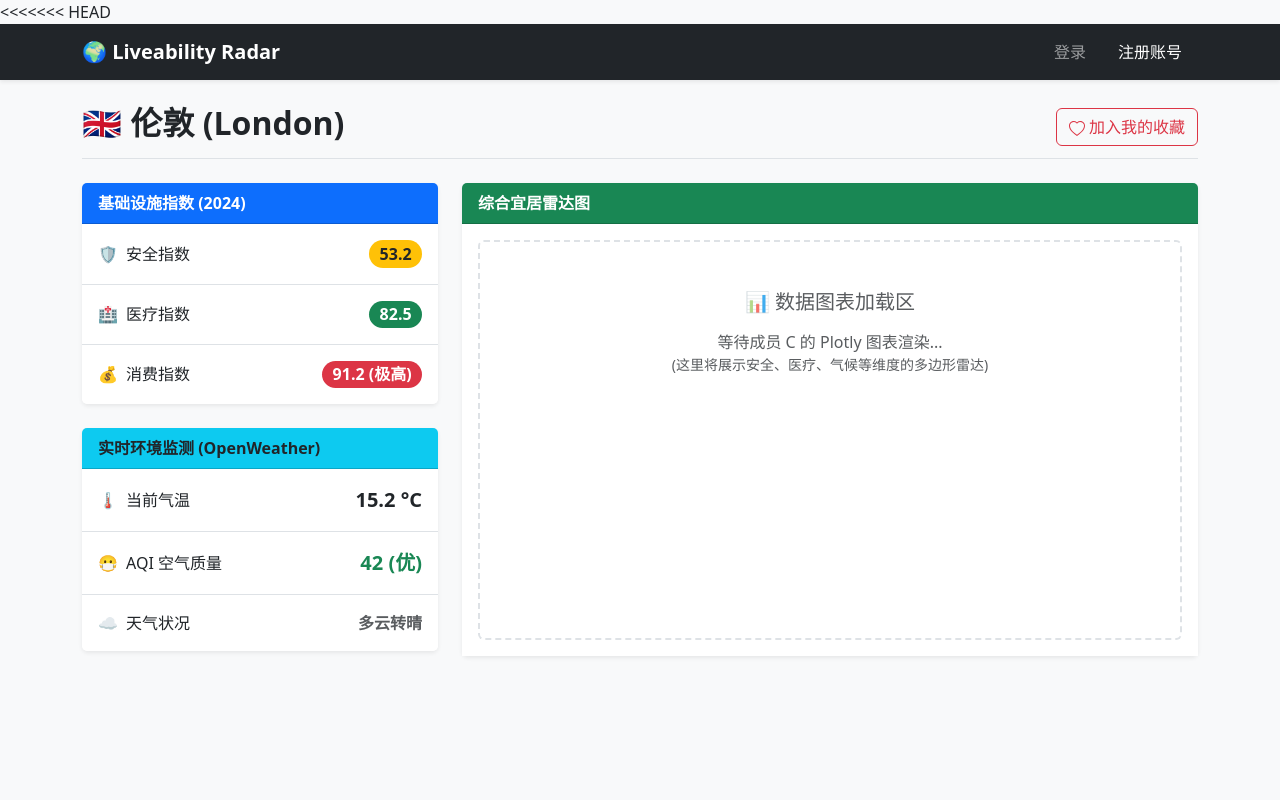
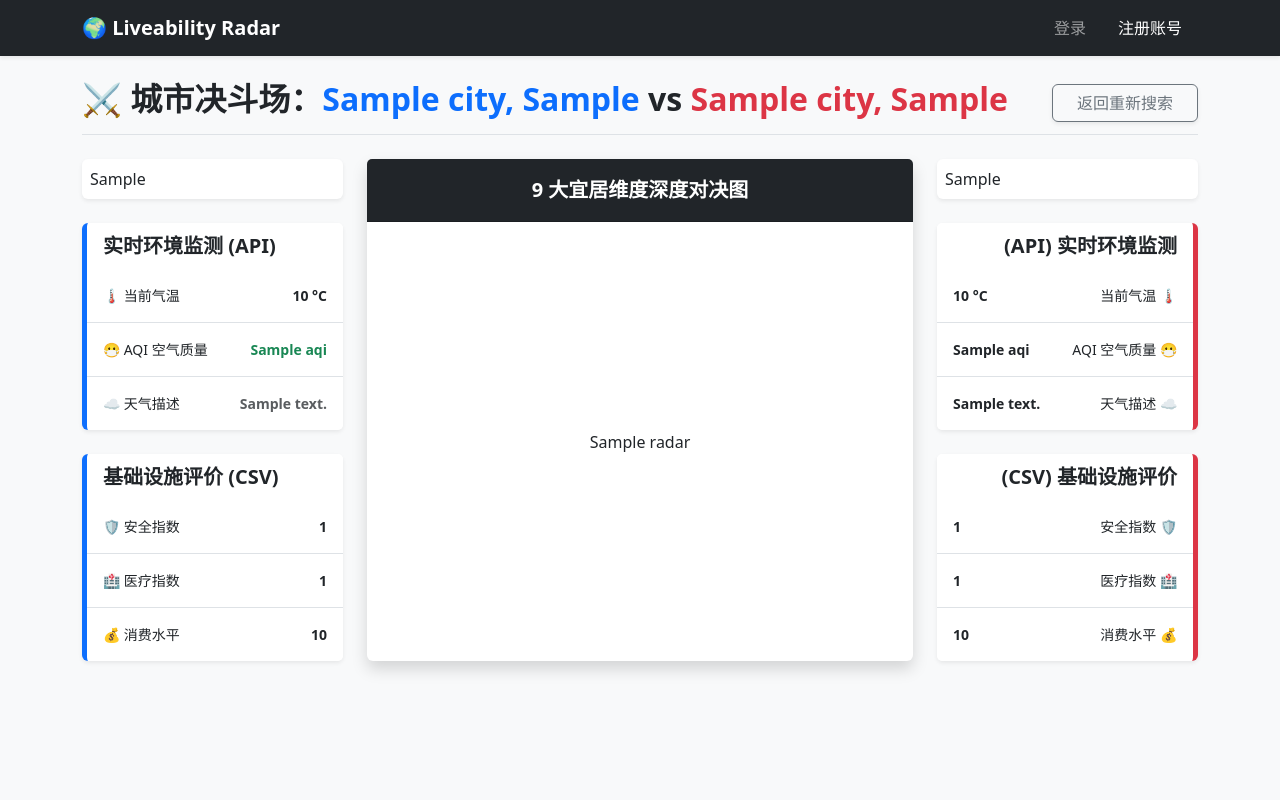
Before and after one commit to YinyouQi/liveability, a Django app: template liveability/templates/liveability/dashboard.html in a window 1280 px wide. Run offline with Django 5.2, Linux system fonts and the light colour scheme; tables that the repository leaves empty hold one stand-in row (values such as "Sample post"); the template is opened without the code that fills it: values that come from a table or form of the project are taken from there, most other values are stand-ins (such as "Sample title", 1, 10 or a date in 2020).

Commit message:
Day3:准备同步队友新功能

```diff
--- a/liveability/templates/liveability/dashboard.html
+++ b/liveability/templates/liveability/dashboard.html
@@ -1,108 +1,71 @@
-<<<<<<< HEAD
-{% extends "liveability/base.html" %}  <!-- 同样注意替换应用名 -->
+{% extends "liveability/base.html" %}
 
 {% block content %}
-<!-- 标题区 -->
 <div class="d-flex justify-content-between align-items-center mb-4 pb-2 border-bottom">
-    <!-- 这里将来换成 {{ city.name }} -->
-    <h2 class="fw-bold">🇬🇧 伦敦 (London)</h2>
-    <!-- 收藏功能预留 -->
-    <button class="btn btn-outline-danger">
-        <svg xmlns="http://www.w3.org/2000/svg" width="16" height="16" fill="currentColor" class="bi bi-heart" viewBox="0 0 16 16">
-            <path d="m8 2.748-.717-.737C5.6.281 2.514.878 1.4 3.053c-.523 1.023-.641 2.5.314 4.385.92 1.815 2.834 3.989 6.286 6.357 3.452-2.368 5.365-4.542 6.286-6.357.955-1.886.838-3.362.314-4.385C13.486.878 10.4.28 8.717 2.01L8 2.748zM8 15C-7.333 4.868 3.279-3.04 7.824 1.143c.06.055.119.112.176.171a3.12 3.12 0 0 1 .176-.17C12.72-3.042 23.333 4.867 8 15z"/>
-        </svg>
-        加入我的收藏
-    </button>
+    <h2 class="fw-bold text-dark">⚔️ 城市决斗场：<span class="text-primary">{{ city1 }}</span> vs <span class="text-danger">{{ city2 }}</span></h2>
+    <a href="{% url 'liveability:index' %}" class="btn btn-outline-secondary px-4 shadow-sm">返回重新搜索</a>
 </div>
 
-<div class="row">
-    <!-- 左侧：基础静态数据 (由成员 A 的 CSV 提供) -->
-    <div class="col-md-4">
-        <div class="card shadow-sm border-0 mb-4">
-            <div class="card-header bg-primary text-white fw-bold">基础设施指数 (2024)</div>
-            <ul class="list-group list-group-flush">
-                <!-- 将来换成 {{ static_data.safety_index }} -->
-                <li class="list-group-item d-flex justify-content-between align-items-center py-3">
-                    <span><span class="me-2">🛡️</span>安全指数</span>
-                    <span class="badge bg-warning text-dark rounded-pill fs-6">53.2</span>
-                </li>
-                <li class="list-group-item d-flex justify-content-between align-items-center py-3">
-                    <span><span class="me-2">🏥</span>医疗指数</span>
-                    <span class="badge bg-success rounded-pill fs-6">82.5</span>
-                </li>
-                <li class="list-group-item d-flex justify-content-between align-items-center py-3">
-                    <span><span class="me-2">💰</span>消费指数</span>
-                    <span class="badge bg-danger rounded-pill fs-6">91.2 (极高)</span>
-                </li>
+<div class="row g-4">
+    <!-- 左边：城市 1 详情 (来自成员 A 的数据) -->
+    <div class="col-lg-3">
+        <!-- 仪表盘图 (来自成员 C) -->
+        <div class="card shadow-sm border-0 mb-4 bg-white p-2">
+            {{ gauge1|safe }}
+        </div>
+
+        <div class="card shadow-sm border-0 mb-4 border-start border-primary border-5">
+            <div class="card-header bg-white fw-bold fs-5 border-0">实时环境监测 (API)</div>
+            <ul class="list-group list-group-flush small">
+                <li class="list-group-item d-flex justify-content-between py-3"><span>🌡️ 当前气温</span> <strong>{{ data1.live_data.temp }} °C</strong></li>
+                <li class="list-group-item d-flex justify-content-between py-3"><span>😷 AQI 空气质量</span> <strong class="text-success">{{ data1.live_data.aqi }}</strong></li>
+                <li class="list-group-item d-flex justify-content-between py-3"><span>☁️ 天气描述</span> <strong class="text-muted">{{ data1.live_data.weather_desc }}</strong></li>
             </ul>
         </div>
-
-        <!-- 左侧下半：实时环境数据 (由成员 A 的 API 提供) -->
-        <div class="card shadow-sm border-0">
-            <div class="card-header bg-info text-dark fw-bold">实时环境监测 (OpenWeather)</div>
-            <ul class="list-group list-group-flush">
-                 <!-- 将来换成 {{ live_data.temp }} -->
-                <li class="list-group-item d-flex justify-content-between align-items-center py-3">
-                    <span><span class="me-2">🌡️</span>当前气温</span>
-                    <strong class="fs-5">15.2 °C</strong>
-                </li>
-                <li class="list-group-item d-flex justify-content-between align-items-center py-3">
-                    <span><span class="me-2">😷</span>AQI 空气质量</span>
-                    <strong class="text-success fs-5">42 (优)</strong>
-                </li>
-                <li class="list-group-item d-flex justify-content-between align-items-center py-3">
-                    <span><span class="me-2">☁️</span>天气状况</span>
-                    <strong class="text-muted">多云转晴</strong>
-                </li>
+        <div class="card shadow-sm border-0 border-start border-primary border-5">
+            <div class="card-header bg-white fw-bold fs-5 border-0">基础设施评价 (CSV)</div>
+            <ul class="list-group list-group-flush small text-muted">
+                <li class="list-group-item d-flex justify-content-between py-3"><span>🛡️ 安全指数</span> <strong>{{ data1.static_data.safety_index }}</strong></li>
+                <li class="list-group-item d-flex justify-content-between py-3"><span>🏥 医疗指数</span> <strong>{{ data1.static_data.health_index }}</strong></li>
+                <li class="list-group-item d-flex justify-content-between py-3"><span>💰 消费水平</span> <strong>{{ data1.static_data.cost_of_living }}</strong></li>
             </ul>
         </div>
     </div>
 
-    <!-- 右侧：雷达图占位 (由成员 C 的 Plotly 提供) -->
-    <div class="col-md-8">
-        <div class="card shadow-sm border-0 h-100">
-            <div class="card-header bg-success text-white fw-bold">综合宜居雷达图</div>
-            <div class="card-body d-flex flex-column align-items-center justify-content-center bg-white">
+    <!-- 中间：终极对比雷达图 (来自成员 C) -->
+    <div class="col-lg-6">
+        <div class="card shadow border-0 h-100 bg-white">
+            <div class="card-header bg-dark text-white fw-bold text-center py-3 fs-5">9 大宜居维度深度对决图</div>
+            <div class="card-body p-0 d-flex justify-content-center align-items-center">
+                <!-- 这里嵌入 C 的 Plotly 雷达图 -->
+                {{ radar|safe }}
+            </div>
+        </div>
+    </div>
 
-                <!-- ！！！关键点：明天成员 C 画好图后，这里直接换成 {{ radar_chart_html|safe }} ！！！ -->
-                <div class="text-center text-muted border border-2 border-dashed rounded p-5" style="width: 100%; min-height: 400px; border-style: dashed !important;">
-                    <h5 class="mb-3">📊 数据图表加载区</h5>
-                    <p class="mb-0">等待成员 C 的 Plotly 图表渲染...</p>
-                    <p class="small">(这里将展示安全、医疗、气候等维度的多边形雷达)</p>
-                </div>
+    <!-- 右边：城市 2 详情 -->
+    <div class="col-lg-3">
+        <!-- 仪表盘图 (来自成员 C) -->
+        <div class="card shadow-sm border-0 mb-4 bg-white p-2">
+            {{ gauge2|safe }}
+        </div>
 
-            </div>
+        <div class="card shadow-sm border-0 mb-4 border-end border-danger border-5 text-end">
+            <div class="card-header bg-white fw-bold fs-5 border-0">(API) 实时环境监测</div>
+            <ul class="list-group list-group-flush small">
+                <li class="list-group-item d-flex justify-content-between py-3"><strong>{{ data2.live_data.temp }} °C</strong> <span>当前气温 🌡️</span></li>
+                <li class="list-group-item d-flex justify-content-between py-3"><strong>{{ data2.live_data.aqi }}</strong> <span>AQI 空气质量 😷</span></li>
+                <li class="list-group-item d-flex justify-content-between py-3"><strong>{{ data2.live_data.weather_desc }}</strong> <span>天气描述 ☁️</span></li>
+            </ul>
+        </div>
+        <div class="card shadow-sm border-0 border-end border-danger border-5 text-end">
+            <div class="card-header bg-white fw-bold fs-5 border-0">(CSV) 基础设施评价</div>
+            <ul class="list-group list-group-flush small text-muted">
+                <li class="list-group-item d-flex justify-content-between py-3"><strong>{{ data2.static_data.safety_index }}</strong> <span>安全指数 🛡️</span></li>
+                <li class="list-group-item d-flex justify-content-between py-3"><strong>{{ data2.static_data.health_index }}</strong> <span>医疗指数 🏥</span></li>
+                <li class="list-group-item d-flex justify-content-between py-3"><strong>{{ data2.static_data.cost_of_living }}</strong> <span>消费水平 💰</span></li>
+            </ul>
         </div>
     </div>
 </div>
 {% endblock content %}
-=======
-<!DOCTYPE html>
-<html>
-<head>
-    <title>City Dashboard</title>
-</head>
-<body>
-
-<h1>{{ city1 }} vs {{ city2 }}</h1>
-
-<h2>雷达图</h2>
-<div>
-    {{ radar|safe }}
-</div>
-
-<h2>评分仪表盘</h2>
-
-<h3>{{ city1 }}</h3>
-<div>
-    {{ gauge1|safe }}
-</div>
-
-<h3>{{ city2 }}</h3>
-<div>
-    {{ gauge2|safe }}
-</div>
-
-</body>
-</html>
->>>>>>> origin/feature/django-init
```
Also changed, not shown: liveability/templates/liveability/index.html (+36 -46 lines).
